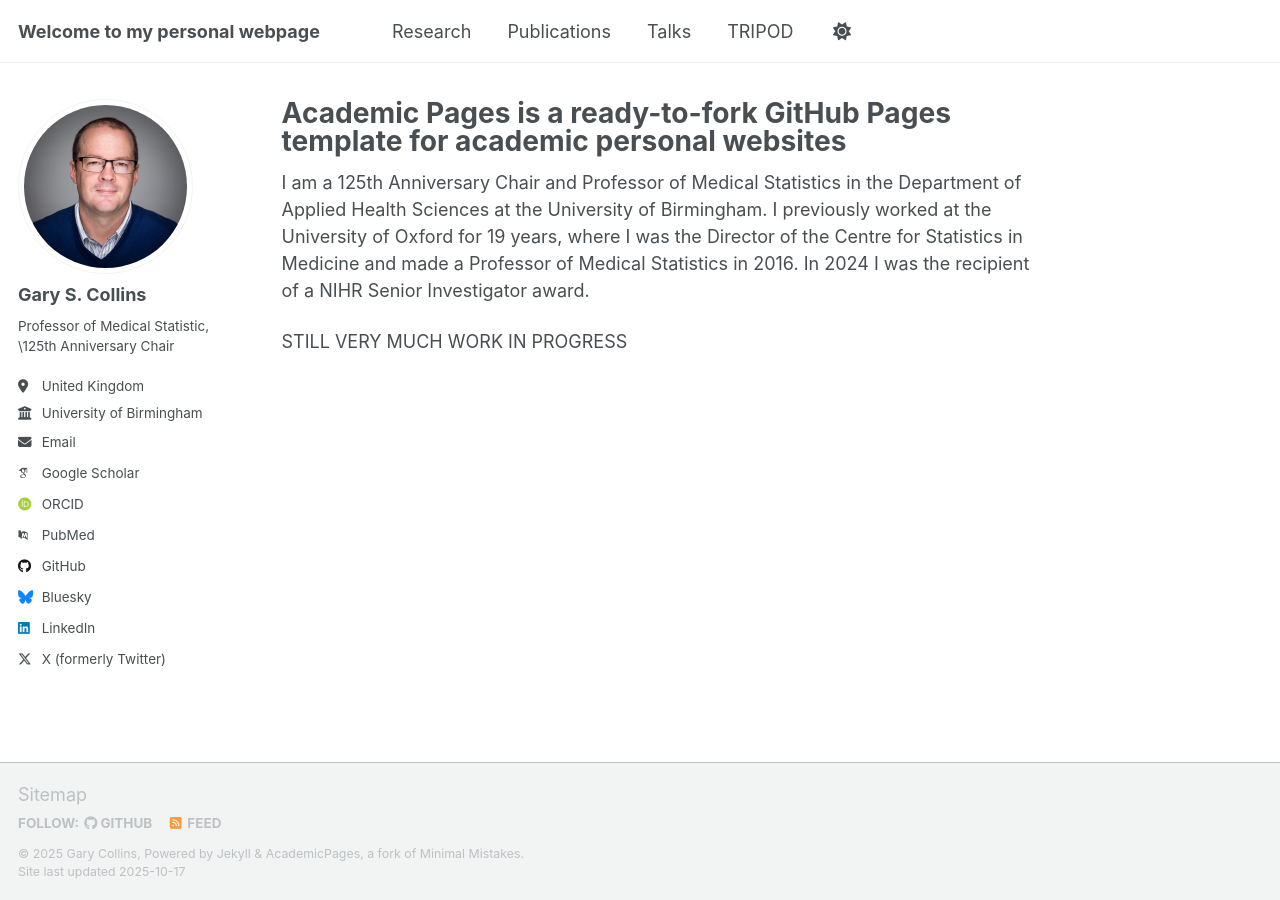
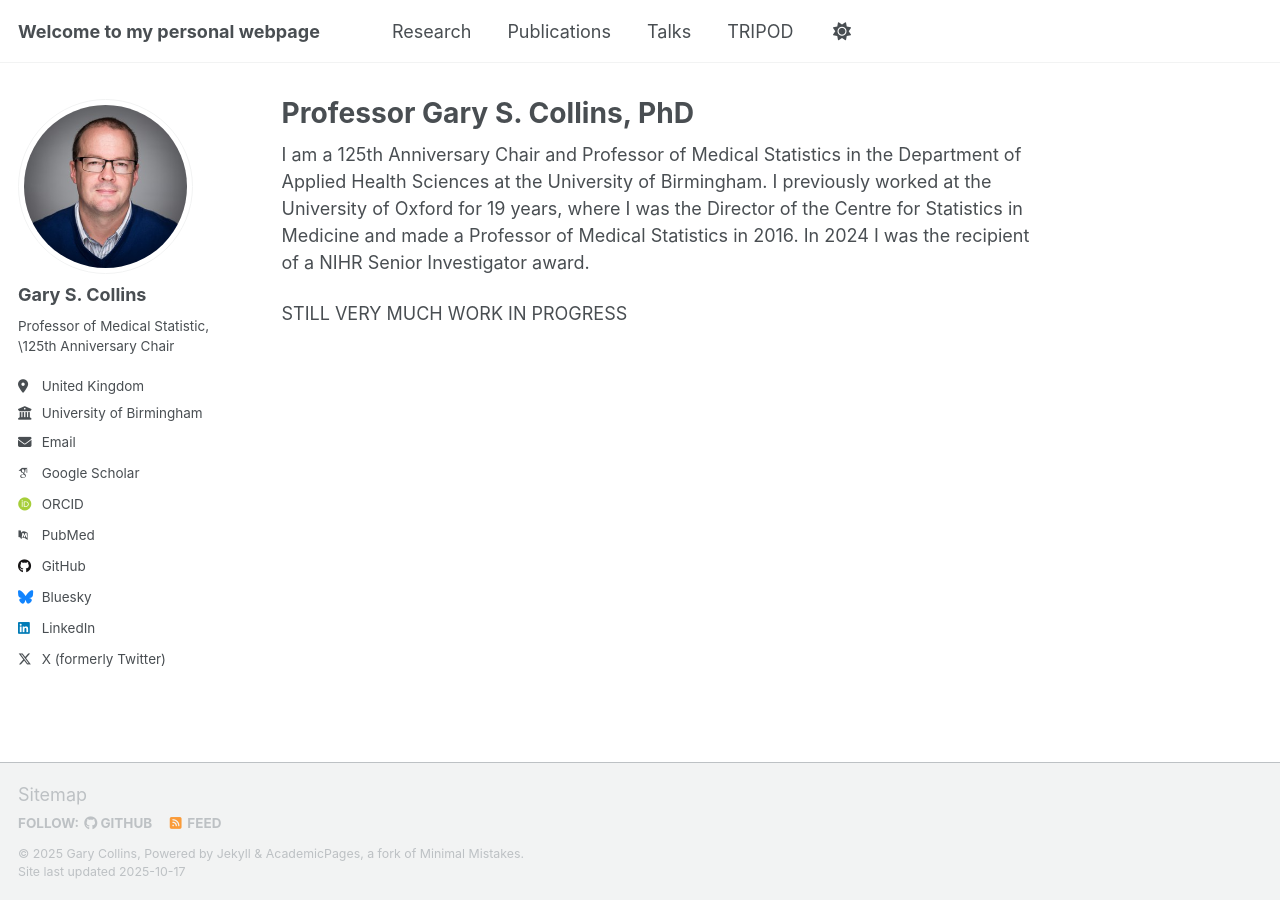
Before and after one commit to gscollins1973/gscollins1973.github.io, a Jekyll site: the page built from _pages/about.md, in a window 1280 px wide. Built offline with Jekyll 4.4.1, drawn with Linux system fonts in a browser that asks for light colours; some web fonts are replaced; a script that is not in the unit is left out.

Commit message:
Update about.md

```diff
--- a/_pages/about.md
+++ b/_pages/about.md
@@ -1,6 +1,6 @@
 ---
 permalink: /
-title: "Academic Pages is a ready-to-fork GitHub Pages template for academic personal websites"
+title: "Professor Gary S. Collins, PhD"
 author_profile: true
 redirect_from:
   - /about/
```
